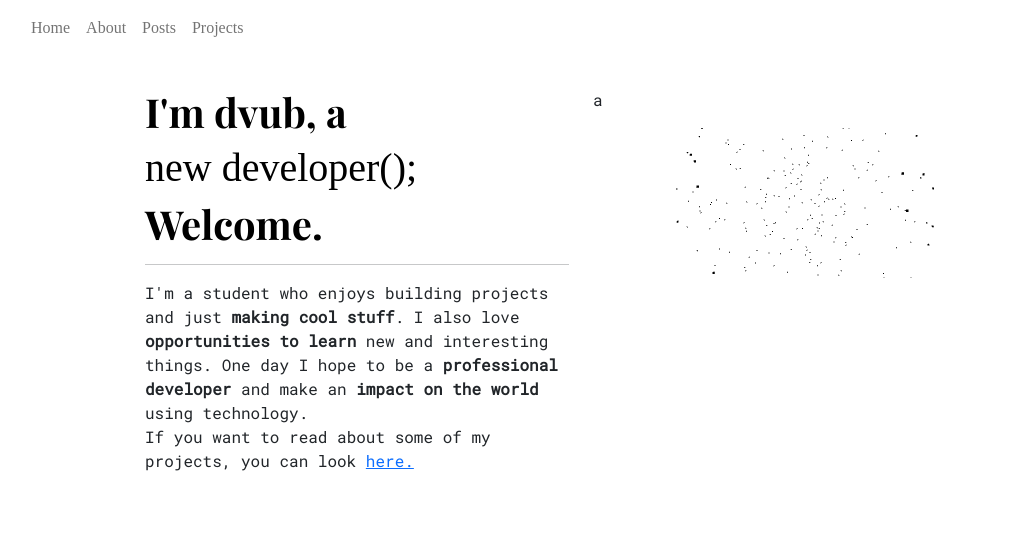
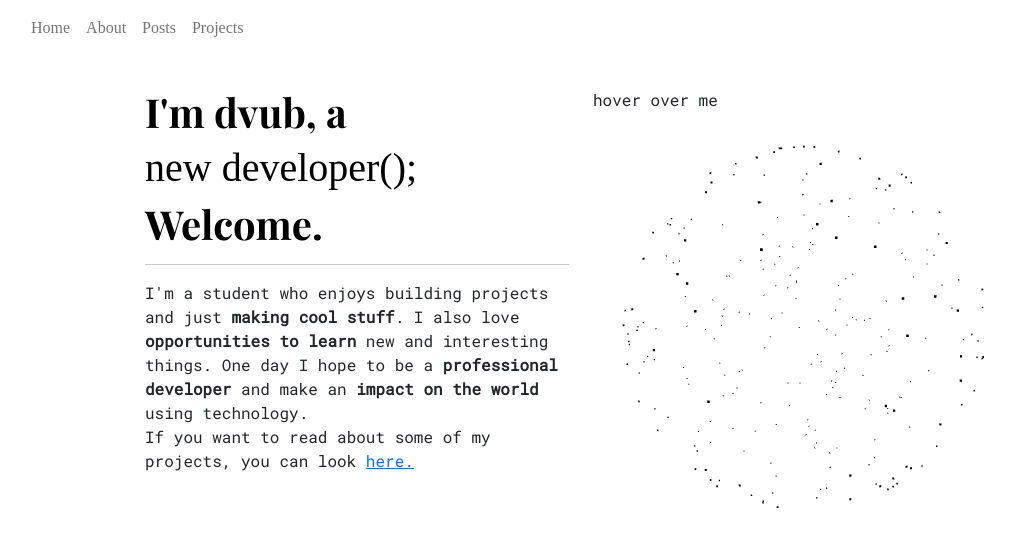
Before and after one commit to dvub/dvub-site, a Next.js app: page / in a window 1280 px wide. Shown: the top 546 px of the page, without its empty margins (59-1074 px from the left). Built offline with nearby package versions, Linux system fonts and the light colour scheme; a web font is replaced by a local one.

Commit message:
fixed canvas size

```diff
--- a/pages/index.tsx
+++ b/pages/index.tsx
@@ -35,8 +35,8 @@ const Home: NextPage = () => {
           </Col>
           <Col>
           <div>
-            <p>a</p>
-            <Canvas camera={{ position: [-25, 0, 0]}} className='animate' style={{animationDelay: '2.5s'}}>
+            <p>hover over me</p>
+            <Canvas camera={{ position: [-35, 0, 0]}} className='animate' style={{animationDelay: '2.5s', height: '25rem'}}>
               <Sphere />
             </Canvas>
             </div>
```
